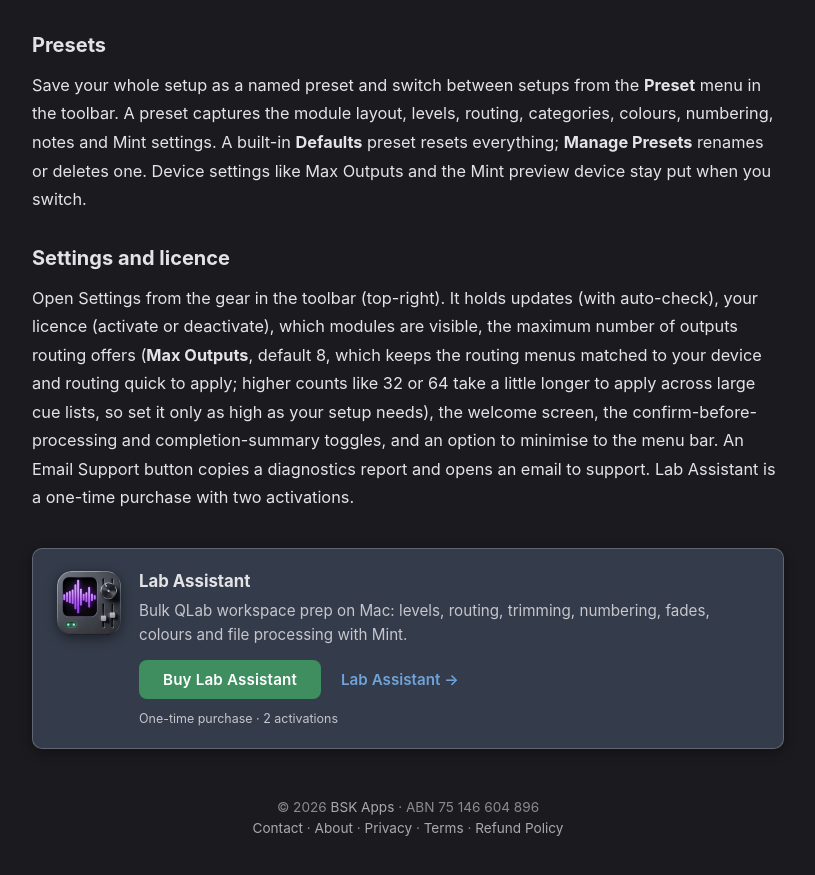
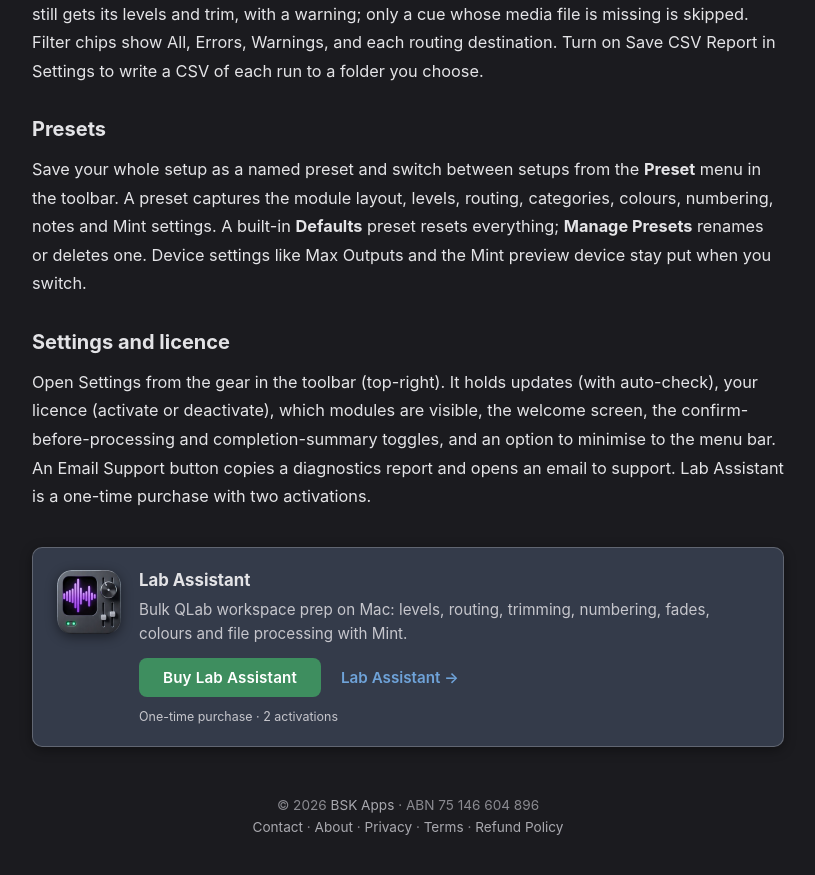
Before and after one commit to BSKapps/bskapps.github.io, a Jekyll site: the page built from articles/lab-assistant-guide/index.html, in a window 1280 px wide and 900 px high, scrolled down 4512 px. Shown: the top 875 px of the window, without its empty margins (232-1047 px from the left). Built offline with Jekyll 4.4.1, drawn with Linux system fonts in a browser that asks for light colours; some of the changed text lies outside the part shown.

Commit message:
Lab Assistant guide: BPM detected bracket, Max Outputs moved to Multi-Output

```diff
--- a/_data/guides/lab-assistant-guide.json
+++ b/_data/guides/lab-assistant-guide.json
@@ -96,7 +96,7 @@
         },
         {
           "type": "paragraph",
-          "text": "**Multi-output routing** sends cues to any output or pair. Sending to a pair keeps stereo cues left/right and plays mono cues out both outputs; sending to a single output sums everything to that one output (stereo summed to mono at -6 dB). It can also sort automatically by name: turn on **Auto-Sort by Name** and Lab Assistant classifies cues into Music, VOG and FX categories by keywords in the cue name or notes, then routes each to its own output pair. You can edit the keywords and the output pairs, and rename the categories. After a run, hover a result row to re-route and re-colour a cue directly from Results."
+          "text": "**Multi-output routing** sends cues to any output or pair. Sending to a pair keeps stereo cues left/right and plays mono cues out both outputs; sending to a single output sums everything to that one output (stereo summed to mono at -6 dB). It can also sort automatically by name: turn on **Auto-Sort by Name** and Lab Assistant classifies cues into Music, VOG and FX categories by keywords in the cue name or notes, then routes each to its own output pair. You can edit the keywords and the output pairs, and rename the categories. **Max Outputs** (default 8) sets how many outputs the routing menus offer - set it to your device's size, as higher counts like 32 or 64 take a little longer to apply across large cue lists. After a run, hover a result row to re-route and re-colour a cue directly from Results."
         }
       ]
     },
@@ -188,7 +188,7 @@
             "**LUFS: -23.4 \u2192 Level: +2.1 dB** - the loudness measured, and the level applied to reach your target.",
             "**Routing: VOG \u2192 Out 3/4** - where the cue was routed.",
             "**Trim: In: 0.412s | Out: 3.980s** - the cue's new start and end times.",
-            "**BPM: 128 (64)** - the tempo, with the half-time value in brackets.",
+            "**BPM: 70 (detected 140)** - the tempo; when the raw detection was double-time, the original reading shows in brackets.",
             "**Key: A minor [8A]** - the key, with its Camelot code in brackets."
           ]
         }
@@ -245,7 +245,7 @@
       "blocks": [
         {
           "type": "paragraph",
-          "text": "Open Settings from the gear in the toolbar (top-right). It holds updates (with auto-check), your licence (activate or deactivate), which modules are visible, the maximum number of outputs routing offers (**Max Outputs**, default 8, which keeps the routing menus matched to your device and routing quick to apply; higher counts like 32 or 64 take a little longer to apply across large cue lists, so set it only as high as your setup needs), the welcome screen, the confirm-before-processing and completion-summary toggles, and an option to minimise to the menu bar. An Email Support button copies a diagnostics report and opens an email to support. Lab Assistant is a one-time purchase with two activations."
+          "text": "Open Settings from the gear in the toolbar (top-right). It holds updates (with auto-check), your licence (activate or deactivate), which modules are visible, the welcome screen, the confirm-before-processing and completion-summary toggles, and an option to minimise to the menu bar. An Email Support button copies a diagnostics report and opens an email to support. Lab Assistant is a one-time purchase with two activations."
         }
       ]
     }
```
